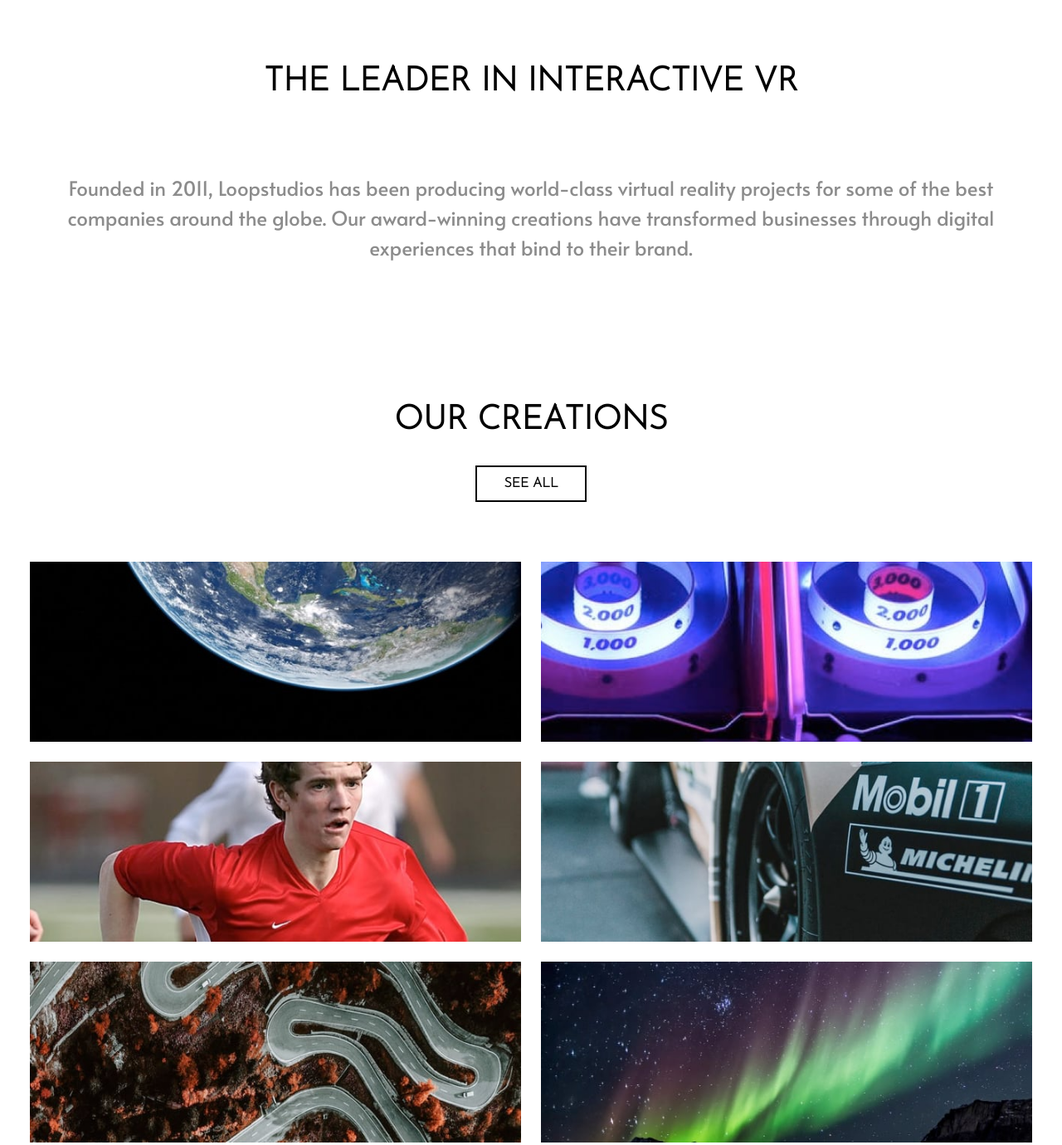
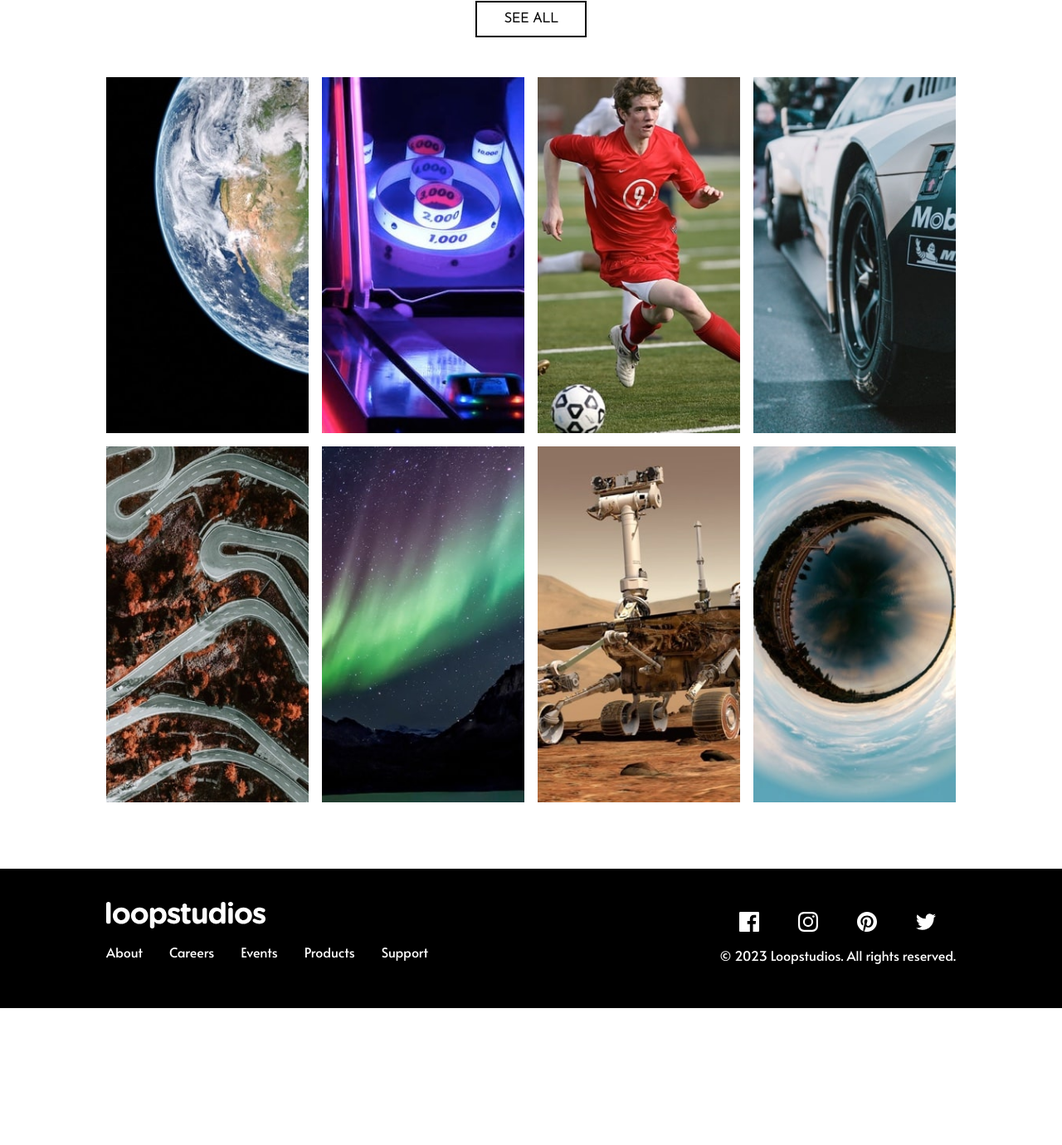
Before and after one commit to HRSMRN/loopstudios-landing-page, a website built with Vite: page index.html in a window 1280 px wide. Shown: the part 1331-2711 px from the top of the page at 83% size. After the commit the page ends 2546 px from the top, so only its background shows below. Built offline with nearby package versions, Linux system fonts and the light colour scheme.

Commit message:
made some changes to ui

```diff
--- a/assets/sass/_util.scss
+++ b/assets/sass/_util.scss
@@ -105,6 +105,9 @@ body {
   display: flex;
   align-items: center;
   justify-content: space-around;
+  margin: 0;
+  margin-bottom: 1em;
+  padding: 0;
 
   li {
     position: relative;
@@ -132,7 +135,7 @@ body {
 
 .creations-grid {
   display: grid;
-  grid-template-columns: repeat(1, 1fr);
+  grid-template-columns: repeat(2, 1fr);
   gap: 1em;
   place-items: center;
 }
@@ -166,12 +169,34 @@ body {
   }
 
   .nav-links {
-    display: flex;
     column-gap: 1em;
+    flex-direction: row;
   }
 
   .creations-grid {
     grid-template-columns: repeat(2, 1fr);
+  }
+}
+
+@media (min-width: 60em) {
+  body {
+    font-size: font.$fs-100;
+  }
+  .fs-nav-menu {
+    font-size: font.$fs-100;
+  }
+  .fs-sub-heading {
+    font-size: font.$fs-300;
+  }
+  .fs-main-heading {
+    font-size: font.$fs-500;
+  }
+  .creations-grid {
+    grid-template-columns: repeat(4, 1fr);
+  }
+
+  .nav-links {
+    column-gap: 2em;
   }
 }
 
--- a/assets/sass/style.scss
+++ b/assets/sass/style.scss
@@ -9,6 +9,12 @@ header {
     background-size: cover;
     height: 100vh;
     padding: 0 1.5em;
+
+    @media screen and (min-width: 60em) {
+      background: url("../images/desktop/image-hero.jpg") no-repeat center;
+      height: 50vh;
+      padding: 0 10%;
+    }
   }
 
   .nav-menu {
@@ -16,6 +22,10 @@ header {
     justify-content: space-between;
     padding-top: 1.5em;
     margin-bottom: 10em;
+
+    @media screen and (min-width: 60em) {
+      margin-bottom: 5em;
+    }
 
     .logo {
       z-index: 1;
@@ -31,9 +41,6 @@ header {
     @media screen and (min-width: 50em) {
       &-btn {
         display: none;
-      }
-      .nav-links {
-        flex-direction: row;
       }
     }
 
@@ -55,7 +62,7 @@ header {
     }
 
     @media screen and (min-width: 60em) {
-      max-width: 60%;
+      max-width: 50%;
     }
   }
 }
@@ -65,8 +72,12 @@ header {
     padding: 0 1.5em;
     margin-bottom: $section-margin;
 
+    @media screen and (min-width: 60em) {
+      padding: 0 10%;
+    }
+
     .card {
-      margin-bottom: 10rem;
+      margin-bottom: 8em;
 
       &--img {
         margin-bottom: 3em;
@@ -75,17 +86,30 @@ header {
           display: grid;
           place-content: center;
         }
+
+        // @media screen and (min-width: 60em) {
+        //   place-content: initial;
+        // }
       }
 
       &--text {
         h2 {
           margin-bottom: 2em;
         }
+
+        @media screen and (min-width: 60em) {
+          & {
+          }
+
+          & h2 {
+            margin-bottom: 0.5em;
+          }
+        }
       }
     }
 
     .creations {
-      div {
+      & > div {
         display: grid;
         gap: 1em;
         margin-bottom: 3em;
@@ -101,10 +125,25 @@ footer {
     flex-direction: column;
     justify-content: center;
     align-items: center;
+    gap: 1em;
+
+    @media screen and (min-width: 60em) {
+      & {
+        flex-direction: row;
+        justify-content: space-between;
+        padding: 2.5em 10%;
+      }
+    }
 
     .nav-menu {
       @include nav-menu;
       flex-direction: column;
+
+      @media screen and (min-width: 60em) {
+        & > a {
+          width: 100%;
+        }
+      }
     }
 
     p {
--- a/index.html
+++ b/index.html
@@ -48,11 +48,12 @@
     <div class="container">
       <div class="card">
         <div class="card--img">
-          <img src="assets/images/mobile/image-interactive.jpg" alt="" srcset="">
+          <img src="./assets/images/mobile/image-interactive.jpg" srcset="./assets/images/desktop/image-interactive.jpg"
+            style="background-size: contain;" alt="">
         </div>
 
         <div class="card--text">
-          <div>
+          <div class="bg-primary">
             <h2 class="text-center text-uppercase ff-secondary fs-sub-heading "> The Leader in Interactive VR</h2>
             <p class="text-center text-accent-100">
               Founded in 2011, Loopstudios has been producing world-class
@@ -72,14 +73,29 @@
         </div>
 
         <div class="creations-grid text-primary">
-          <img src="./assets/images/mobile/image-deep-earth.jpg" alt="">
-          <img src="./assets/images/mobile/image-night-arcade.jpg" alt="">
-          <img src="./assets/images/mobile/image-soccer-team.jpg" alt="">
-          <img src="./assets/images/mobile/image-grid.jpg" alt="">
-          <img src="./assets/images/mobile/image-from-above.jpg" alt="">
-          <img src="./assets/images/mobile/image-pocket-borealis.jpg" alt="">
-          <img src="./assets/images/mobile/image-curiosity.jpg" alt="">
-          <img src="./assets/images/mobile/image-fisheye.jpg" alt="">
+          <img src="./assets/images/mobile/image-deep-earth.jpg" srcset="./assets/images/desktop/image-deep-earth.jpg"
+            alt="">
+
+          <img src="./assets/images/mobile/image-night-arcade.jpg"
+            srcset="./assets/images/desktop/image-night-arcade.jpg" alt="">
+
+          <img src="./assets/images/mobile/image-soccer-team.jpg" srcset="
+          ./assets/images/desktop/image-soccer-team.jpg" alt="">
+
+          <img src="./assets/images/mobile/image-grid.jpg" srcset="
+          ./assets/images/desktop/image-grid.jpg" alt="">
+
+          <img src="./assets/images/mobile/image-from-above.jpg" srcset="
+          ./assets/images/desktop/image-from-above.jpg" alt="">
+
+          <img src="/assets/images/mobile/image-pocket-borealis.jpg "
+            srcset="./assets/images/desktop/image-pocket-borealis.jpg" alt="">
+
+          <img src="./assets/images/mobile/image-curiosity.jpg " srcset="./assets/images/desktop/image-curiosity.jpg"
+            alt="">
+
+          <img src="./assets/images/mobile/image-fisheye.jpg" srcset="
+          ./assets/images/desktop/image-fisheye.jpg" alt="">
         </div>
       </div>
     </div>
@@ -87,9 +103,8 @@
 
   <footer class="text-primary">
     <div class="container bg-secondary">
-      <div class="nav-menu">
 
-        <nav>
+      <nav class="nav-menu">
         <a href=""><img src="assets/images/logo.svg" alt=""></a>
 
         <ul role="list" class=" nav-links fs-nav-menu">
@@ -100,7 +115,6 @@
           <li><a href="#">Support</a></li>
         </ul>
       </nav>
-      </div>
 
       <div>
         <ul class="social-links" role="list">
@@ -116,6 +130,7 @@
     </div>
   </footer>
 </body>
+
 <script>
   const icon = document.querySelector('.nav-menu-btn');
   const navMenu = document.querySelector('.nav-links-wrapper');
```
Also changed, not shown: assets/css/style.css. Lines whose indentation alone changed are shown as unchanged.
